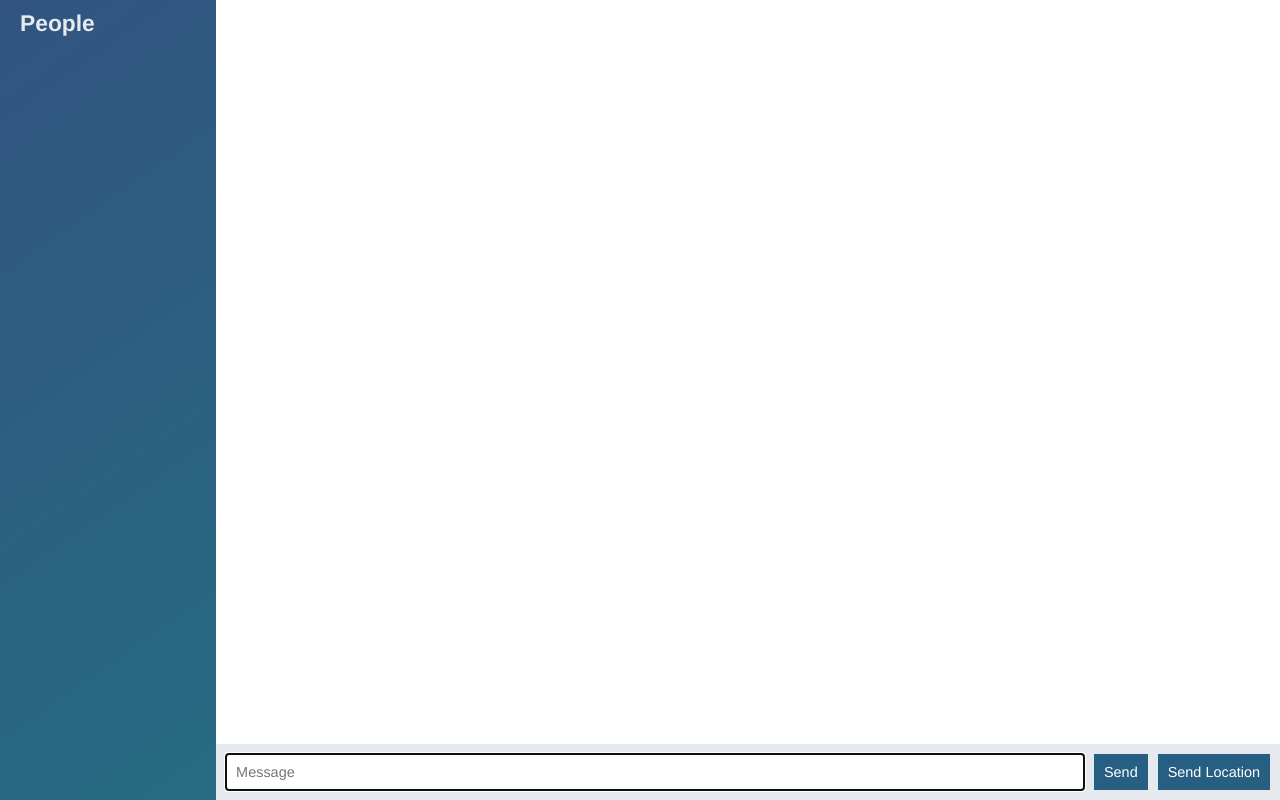
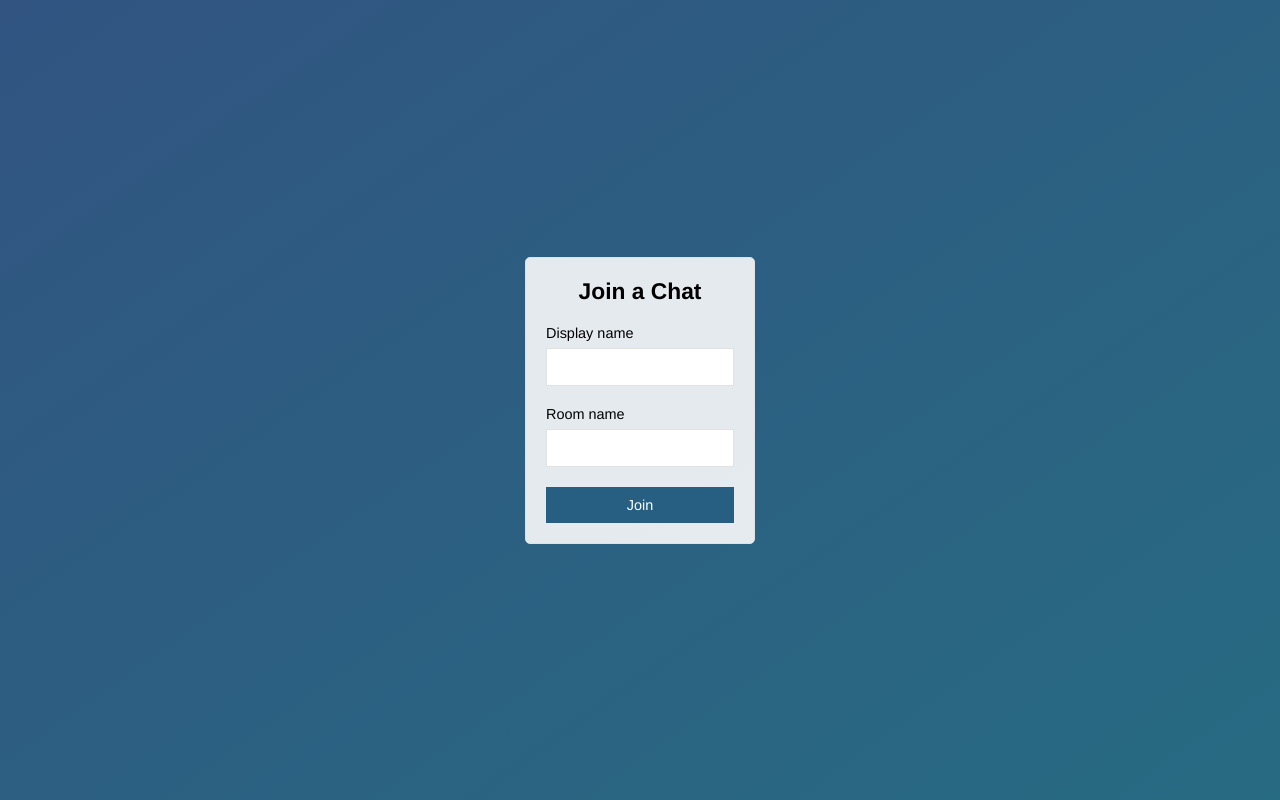
Before and after one commit to njehyde/node-chat-app, a website: page public/index.html in a window 1280 px wide. Drawn offline with nearby package versions, Linux system fonts and the light colour scheme; no server answers.

Commit message:
Add join page that submits to chat.html

```diff
--- a/public/index.html
+++ b/public/index.html
@@ -2,56 +2,28 @@
 <html>
     <head>
         <meta charset="utf-8">
+        <title>Join | ChatApp</title>
+        <meta name="viewport" content="width=device-width, initial-scale=1, user-scalable=no">
         <link rel="stylesheet" href="./css/styles.css">
     </head>
-    <body class="chat">
-        <div class="chat__sidebar">
-            <h3>People</h3>
-            <div id="users"></div>
+    <body class="centered-form">
+        <div class="centered-form__form">
+            <form action="/chat.html">
+                <div class="form-field">
+                    <h3>Join a Chat</h3>
+                </div>
+                <div class="form-field">
+                    <label>Display name</label>
+                    <input type="text" name="name">
+                </div>
+                <div class="form-field">
+                    <label>Room name</label>
+                    <input type="text" name="room">
+                </div>
+                <div class="form-field">
+                    <button>Join</button>
+                </div>
+            </form>
         </div>
-
-        <div class="chat__main">
-            <ol id="messages" class="chat__messages"></ol>
-
-            <div class="chat__footer">
-                <form id="message-form" action="">
-                    <input name="message" type="text" placeholder="Message" autofocus autocomplete="off">
-                    <button>Send</button>
-                </form>
-                <button id="send-location">Send Location</button>
-            </div>
-        </div>
-
-        <script id="message-template" type="text/template">
-            <li class="message">
-                <div class="message__title">
-                    <h4>{{from}}</h4>
-                    <span>{{createdAt}}</span>
-                </div>
-                <div class="message__body">
-                    <p>{{text}}</p>
-                </div>
-            </li>
-        </script>
-
-        <script id="location-message-template" type="text/template">
-            <li class="message">
-                <div class="message__title">
-                    <h4>{{from}}</h4>
-                    <span>{{createdAt}}</span>
-                </div>
-                <div class="message__body">
-                    <p>
-                        <a href="{{url}}" target="_blank">My current location</a>
-                    </p>
-                </div>
-            </li>
-        </script>
-
-        <script type="text/javascript" src="/socket.io/socket.io.js"></script>
-        <script type="text/javascript" src="/js/libs/jquery-3.3.1.min.js"></script>
-        <script type="text/javascript" src="/js/libs/moment.js"></script>
-        <script type="text/javascript" src="/js/libs/mustache.js"></script>
-        <script type="text/javascript" src="/js/index.js"></script>
     </body>
 </html>
```
Also changed, not shown: public/chat.html (added, +59 -0 lines), public/js/chat.js (renamed from public/js/index.js).
